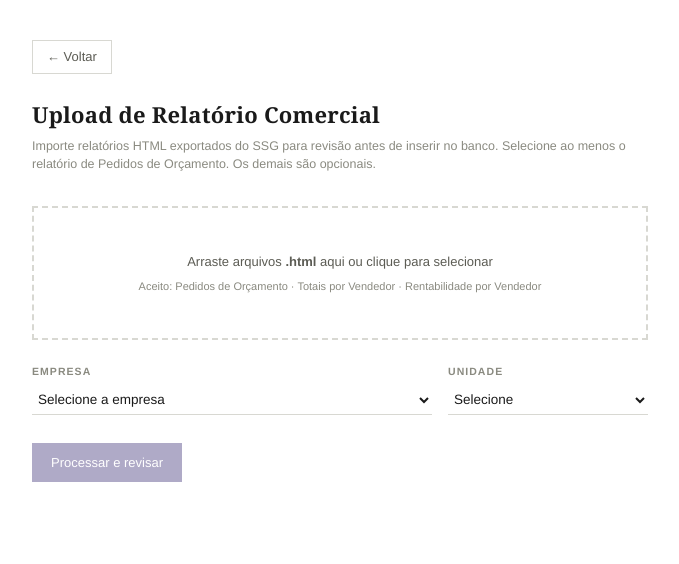
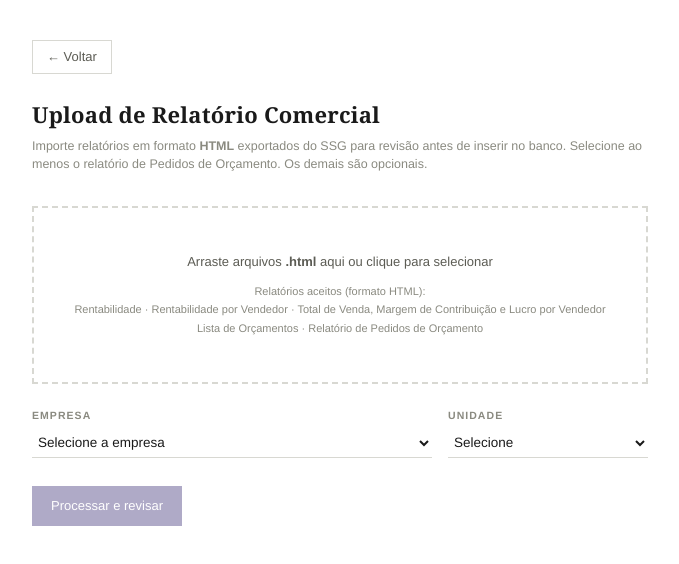
Before and after one commit to ithiagosoares/cfo-solar, a Next.js app: page /comercial/upload in a window 1280 px wide. Shown: the top 564 px of the page, without its empty margins (300-979 px from the left). Built offline with nearby package versions, Linux system fonts and the light colour scheme.

Commit message:
instruções de upload

```diff
--- a/src/app/comercial/upload/page.tsx
+++ b/src/app/comercial/upload/page.tsx
@@ -453,7 +453,7 @@ export default function ComercialUploadPage() {
           Upload de Relatório Comercial
         </div>
         <div className={styles.scap} style={{ marginBottom: 32 }}>
-          Importe relatórios HTML exportados do SSG para revisão antes de inserir no banco.
+          Importe relatórios em formato <strong>HTML</strong> exportados do SSG para revisão antes de inserir no banco.
           Selecione ao menos o relatório de Pedidos de Orçamento. Os demais são opcionais.
         </div>
 
@@ -473,11 +473,13 @@ export default function ComercialUploadPage() {
             transition: 'border-color .15s, background .15s',
           }}
         >
-          <div style={{ fontSize: 13, color: 'var(--ink2)', marginBottom: 6 }}>
+          <div style={{ fontSize: 13, color: 'var(--ink2)', marginBottom: 10 }}>
             Arraste arquivos <strong>.html</strong> aqui ou clique para selecionar
           </div>
-          <div style={{ fontSize: 11, color: 'var(--ink3)' }}>
-            Aceito: Pedidos de Orçamento · Totais por Vendedor · Rentabilidade por Vendedor
+          <div style={{ fontSize: 11, color: 'var(--ink3)', lineHeight: 1.7 }}>
+            Relatórios aceitos (formato HTML):<br />
+            Rentabilidade · Rentabilidade por Vendedor · Total de Venda, Margem de Contribuição e Lucro por Vendedor<br />
+            Lista de Orçamentos · Relatório de Pedidos de Orçamento
           </div>
           <input
             ref={inputRef}
```
